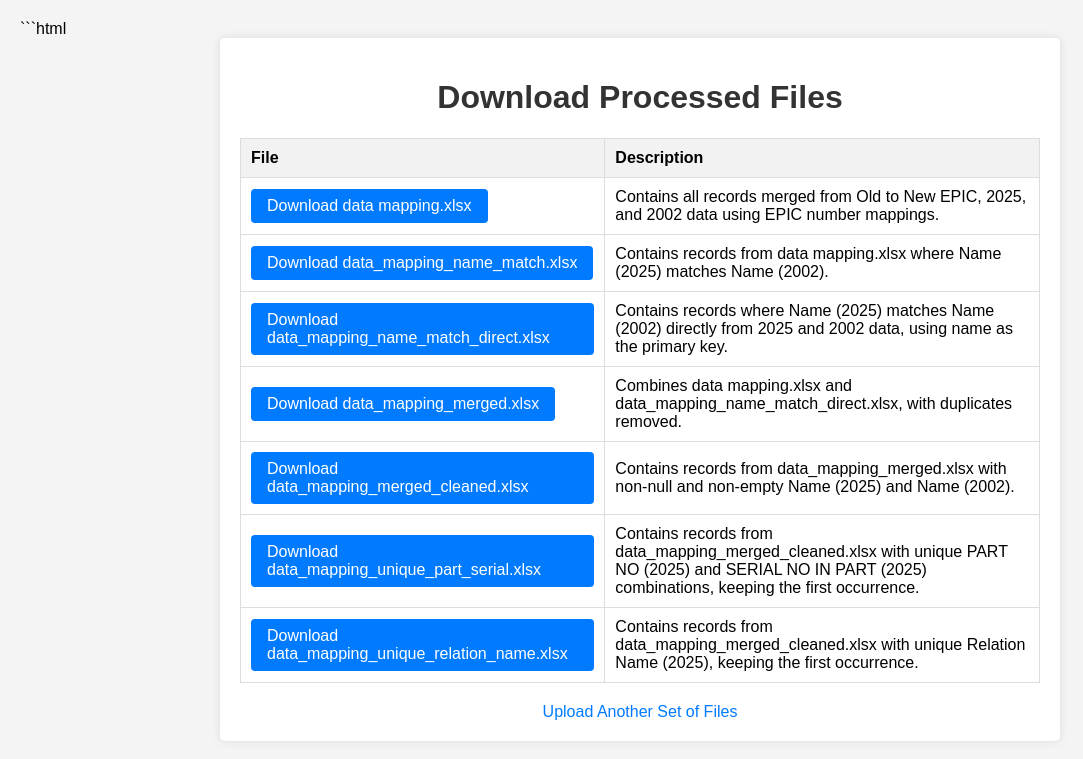
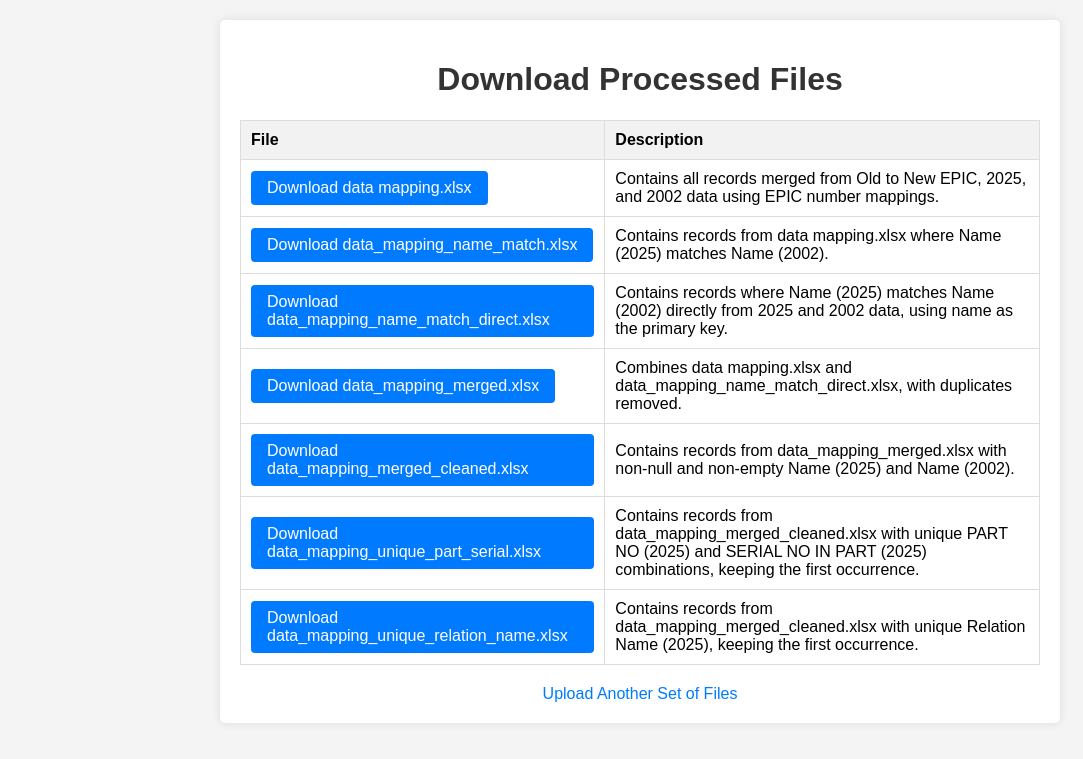
Before and after one commit to deepakjanapa/epic_work_related, a Flask app: template templates/downloads.html in a window 1280 px wide. Shown: the top 759 px of the page, without its empty margins (0-1083 px from the left). Run offline with Flask 3, Linux system fonts and the light colour scheme; the template is opened without the code that fills it, so the values that code supplies are empty.

Commit message:
Update downloads.html

````diff
--- a/templates/downloads.html
+++ b/templates/downloads.html
@@ -1,10 +1,3 @@
-<xaiArtifact
-  artifact_id="1715c0e7-5062-411f-a273-36de3cf3f011"
-  artifact_version_id="8097d8dc-5c90-41e0-be8f-16a6374bdc5c"
-  title="downloads.html"
-  contentType="text/html"
->
-  ```html
 <!DOCTYPE html>
 <html lang="en">
   <head>
@@ -110,8 +103,8 @@
             >
           </td>
           <td>
-              Contains records where Name (2025) matches Name (2002) directly
-              from 2025 and 2002 data, using name as the primary key.
+            Contains records where Name (2025) matches Name (2002) directly from
+            2025 and 2002 data, using name as the primary key.
           </td>
         </tr>
         <tr>
@@ -123,8 +116,8 @@
             >
           </td>
           <td>
-              Combines data mapping.xlsx and
-              data_mapping_name_match_direct.xlsx, with duplicates removed.
+            Combines data mapping.xlsx and data_mapping_name_match_direct.xlsx,
+            with duplicates removed.
           </td>
         </tr>
         <tr>
@@ -173,5 +166,4 @@
       >
     </div>
   </body>
-  </html></xaiArtifact
->
+</html>
````
Lines whose indentation alone changed are shown as unchanged.
